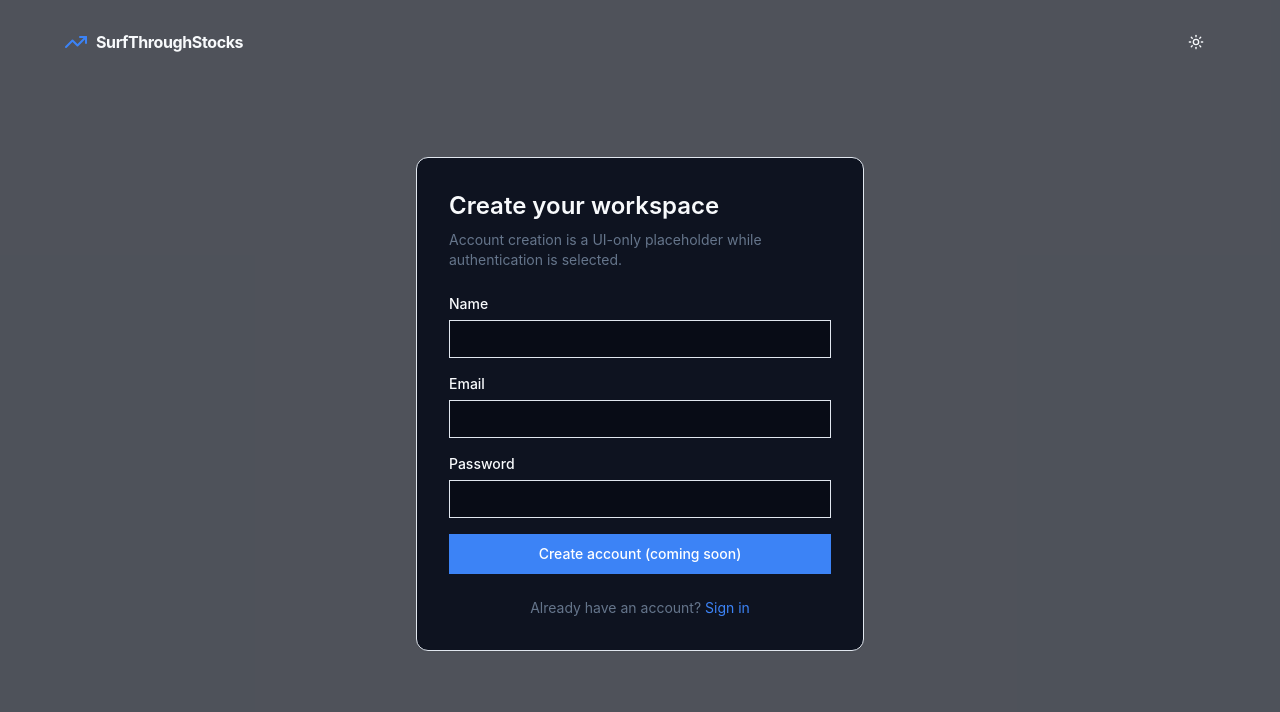
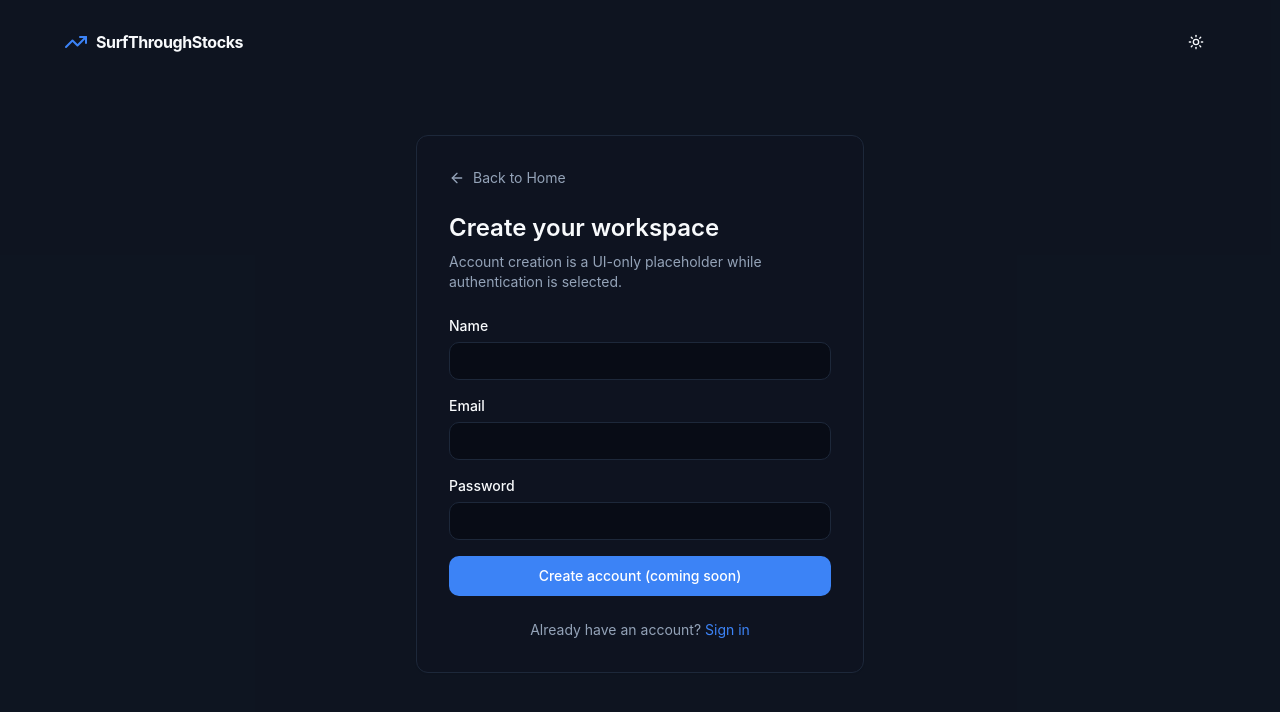
Before and after one commit to Vishva0007/codexstockbuild, a React (Vite) app in the folder frontend/: page /register in a window 1280 px wide. Shown: the top 712 px of the page. Built offline with nearby package versions, Linux system fonts and the light colour scheme.

Commit message:
Done somme Ui changes in login and register page. Added back to home button in login page. Changed some colors in globals.css

```diff
--- a/frontend/src/pages/LoginPage.tsx
+++ b/frontend/src/pages/LoginPage.tsx
@@ -1,3 +1,4 @@
+import { ArrowLeft } from "lucide-react";
 import { zodResolver } from "@hookform/resolvers/zod";
 import { useForm } from "react-hook-form";
 import { Link } from "react-router-dom";
@@ -20,12 +21,19 @@ export function LoginPage() {
   } = useForm<LoginValues>({ resolver: zodResolver(loginSchema) });
   return (
     <Card className="w-full p-6 sm:p-8">
+      <Link
+  to="/"
+  className="mb-6 inline-flex items-center gap-2 text-sm text-muted-foreground transition hover:text-foreground"
+>
+  <ArrowLeft className="h-4 w-4" />
+  Back to Home
+</Link>
       <h1 className="text-2xl font-semibold">Welcome back</h1>
       <p className="mt-2 text-sm text-muted-foreground">
         Authentication is being prepared for a future provider integration.
       </p>
       <form className="mt-6 space-y-4" onSubmit={handleSubmit(() => undefined)}>
-        <label className="block text-sm font-medium">
+        <label className="block text-sm font-medium text-foreground">
           Email
           <input
             className="mt-1.5 w-full rounded-md border border-input bg-background px-3 py-2"
@@ -36,7 +44,7 @@ export function LoginPage() {
             <span className="mt-1 block text-xs text-red-500">{errors.email.message}</span>
           )}
         </label>
-        <label className="block text-sm font-medium">
+        <label className="block text-sm font-medium text-foreground">
           Password
           <input
             className="mt-1.5 w-full rounded-md border border-input bg-background px-3 py-2"
--- a/frontend/src/pages/RegisterPage.tsx
+++ b/frontend/src/pages/RegisterPage.tsx
@@ -1,3 +1,4 @@
+import { ArrowLeft } from "lucide-react";
 import { zodResolver } from "@hookform/resolvers/zod";
 import { useForm } from "react-hook-form";
 import { Link } from "react-router-dom";
@@ -21,12 +22,19 @@ export function RegisterPage() {
   } = useForm<RegisterValues>({ resolver: zodResolver(registerSchema) });
   return (
     <Card className="w-full p-6 sm:p-8">
+      <Link
+  to="/"
+  className="mb-6 inline-flex items-center gap-2 text-sm text-muted-foreground transition hover:text-foreground"
+>
+  <ArrowLeft className="h-4 w-4" />
+  Back to Home
+</Link>
       <h1 className="text-2xl font-semibold">Create your workspace</h1>
       <p className="mt-2 text-sm text-muted-foreground">
         Account creation is a UI-only placeholder while authentication is selected.
       </p>
       <form className="mt-6 space-y-4" onSubmit={handleSubmit(() => undefined)}>
-        <label className="block text-sm font-medium">
+        <label className="block text-sm font-medium text-foreground">
           Name
           <input
             className="mt-1.5 w-full rounded-md border border-input bg-background px-3 py-2"
@@ -36,7 +44,7 @@ export function RegisterPage() {
             <span className="mt-1 block text-xs text-red-500">{errors.name.message}</span>
           )}
         </label>
-        <label className="block text-sm font-medium">
+        <label className="block text-sm font-medium text-foreground">
           Email
           <input
             className="mt-1.5 w-full rounded-md border border-input bg-background px-3 py-2"
@@ -47,7 +55,7 @@ export function RegisterPage() {
             <span className="mt-1 block text-xs text-red-500">{errors.email.message}</span>
           )}
         </label>
-        <label className="block text-sm font-medium">
+        <label className="block text-sm font-medium text-foreground">
           Password
           <input
             className="mt-1.5 w-full rounded-md border border-input bg-background px-3 py-2"
--- a/frontend/src/styles/globals.css
+++ b/frontend/src/styles/globals.css
@@ -4,7 +4,7 @@
 
 @layer base {
   :root {
-  --background: 220 20% 99%;
+    --background: 220 20% 99%;
   --foreground: 222 47% 11%;
 
   --card: 0 0% 100%;
@@ -15,15 +15,15 @@
 
   --secondary: 262 83% 58%;
 
-  --success: 160 84% 39%;
-  --warning: 38 92% 50%;
-  --danger: 0 84% 60%;
-
   --muted: 210 40% 96%;
   --muted-foreground: 215 16% 47%;
 
   --border: 214 32% 91%;
   --input: 214 32% 91%;
+
+  --ring: 217 91% 60%;
+
+  --radius: 0.75rem;
   }
   .dark {
   --background: 222 47% 6%;
@@ -37,9 +37,14 @@
 
   --secondary: 262 83% 58%;
 
-  --success: 160 84% 39%;
-  --warning: 38 92% 50%;
-  --danger: 0 84% 60%;
+  --muted: 217 33% 17%;
+  --muted-foreground: 215 20% 65%;
+
+  --border: 217 33% 17%;
+  --input: 217 33% 17%;
+
+  --ring: 217 91% 60%;
+
   }
   * {
     @apply border-border;
```
